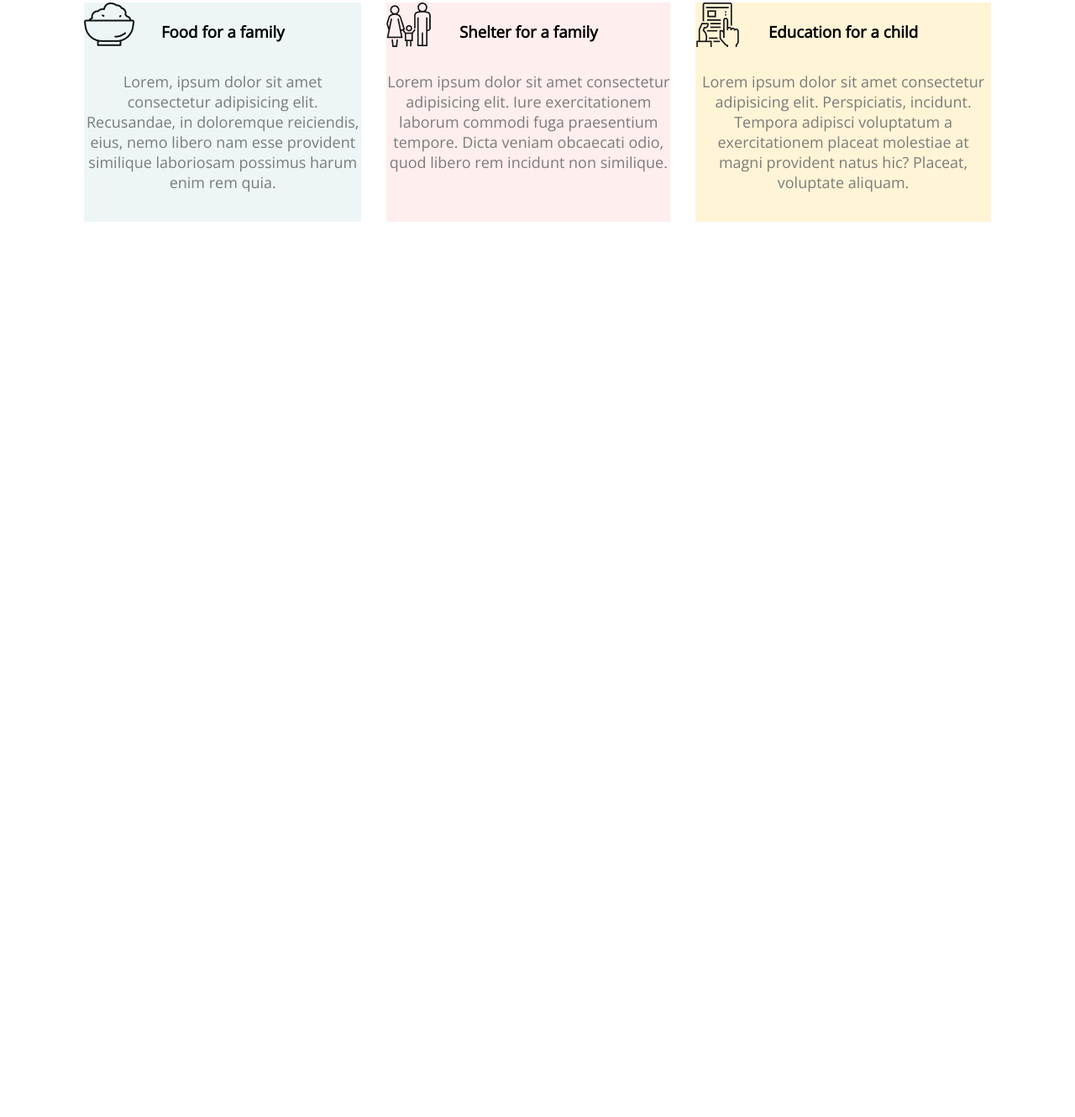
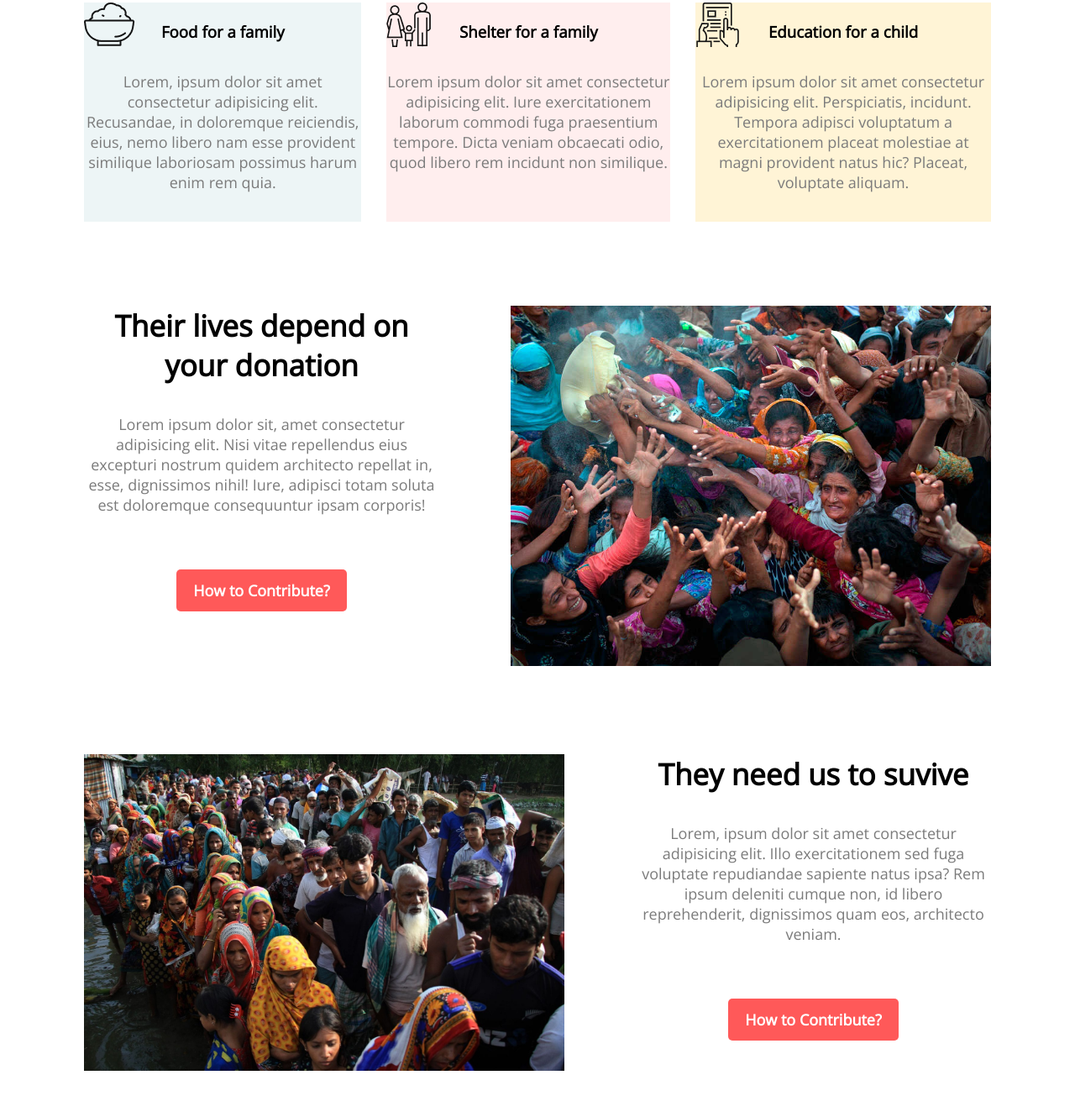
Before and after one commit to aminulislam2002/practice-project-01, a plain HTML site: page index.html in a window 1280 px wide. Shown: the part 1487-2817 px from the top of the page at 84% size. Before the commit the page ends 1801 px from the top, so only its background shows below. Drawn offline with nearby package versions, Linux system fonts and the light colour scheme.

Commit message:
banner section commit

```diff
--- a/index.html
+++ b/index.html
@@ -75,6 +75,36 @@
           </div>
         </div>
       </section>
+      <!-- banner section -->
+      <section class="banner">
+        <div>
+          <h1 class="section-title">Their lives depend on your donation</h1>
+          <p class="section-description">
+            Lorem ipsum dolor sit, amet consectetur adipisicing elit. Nisi vitae repellendus eius excepturi nostrum quidem
+            architecto repellat in, esse, dignissimos nihil! Iure, adipisci totam soluta est doloremque consequuntur ipsam
+            corporis!
+          </p>
+          <button class="btn">How to Contribute?</button>
+        </div>
+        <div class="banner-img">
+          <img src="./images/donation6.jpg" alt="" />
+        </div>
+      </section>
+      <section class="banner">
+        <div class="banner-img">
+          <img src="./images/donation7.jpg" alt="" />
+        </div>
+        <div>
+          <h1 class="section-title">They need us to suvive</h1>
+          <p class="section-description">
+            Lorem, ipsum dolor sit amet consectetur adipisicing elit. Illo exercitationem sed fuga voluptate repudiandae
+            sapiente natus ipsa? Rem ipsum deleniti cumque non, id libero reprehenderit, dignissimos quam eos, architecto
+            veniam.
+          </p>
+          <button class="btn">How to Contribute?</button>
+        </div>
+      </section>
+      <!-- update section -->
     </main>
   </body>
 </html>
--- a/styles/style.css
+++ b/styles/style.css
@@ -106,3 +106,13 @@
   background-color: #fff4d6;
 }
 /* banner section */
+ .banner {
+  display: flex;
+  justify-content: space-around;
+  gap: 85px;
+  padding: 50px 100px;
+  text-align: center;
+ }
+ .banner-img img{
+  width: 572px;
+ }
```
